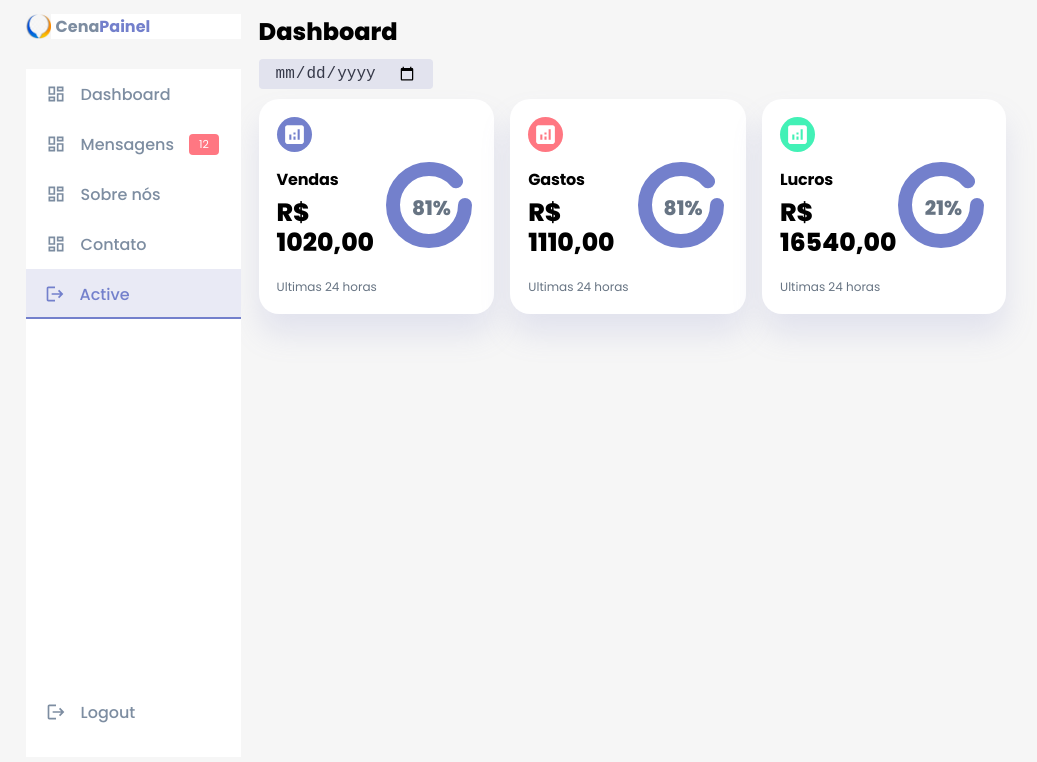
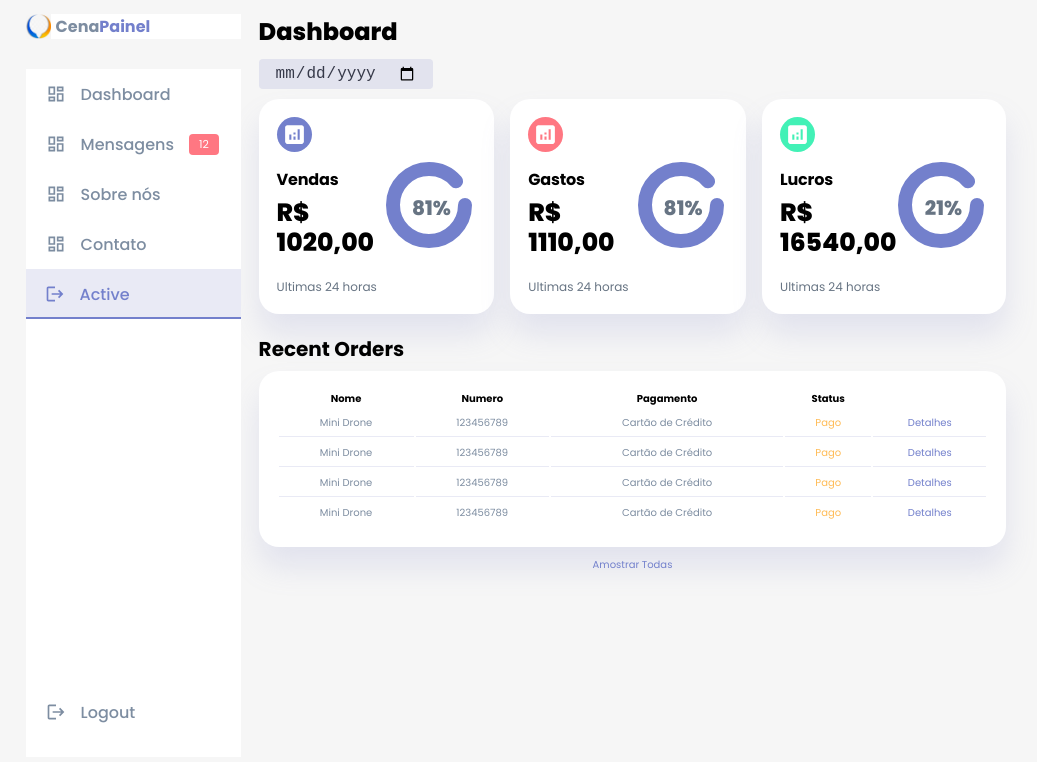
Before and after one commit to israelcena/cenapainel, a React (Create React App) app: page / in a window 1280 px wide. Shown: the top 762 px of the page, without its empty margins (0-1037 px from the left). Built offline with nearby package versions, Linux system fonts and the light colour scheme.

Commit message:
create recent orders component

```diff
--- a/src/components/dashboard/Dashboard.jsx
+++ b/src/components/dashboard/Dashboard.jsx
@@ -3,6 +3,7 @@ import Insight from "./insights/Insight";
 
 // styles
 import "./dashboardStyles.css";
+import RecentOrders from "../orders/RecentOrders";
 
 export default function Dashboard() {
 	return (
@@ -34,6 +35,7 @@ export default function Dashboard() {
 					iconColor={"#42f1b6"}
 				/>
 			</div>
+			<RecentOrders />
 		</main>
 	);
 }
--- /dev/null
+++ b/src/components/orders/RecentOrders.jsx
@@ -0,0 +1,50 @@
+import "./recentOrdersStyles.css";
+
+export default function RecentOrders() {
+	return (
+		<div className="recent-order">
+			<h2>Recent Orders</h2>
+			<table>
+				<thead>
+					<tr>
+						<th>Nome</th>
+						<th>Numero</th>
+						<th>Pagamento</th>
+						<th>Status</th>
+					</tr>
+				</thead>
+				<tbody className="recent-order--body">
+					<tr>
+						<td>Mini Drone</td>
+						<td>123456789</td>
+						<td>Cartão de Crédito</td>
+						<td className="text-yellow">Pago</td>
+						<td className="text-primary">Detalhes</td>
+					</tr>
+					<tr>
+						<td>Mini Drone</td>
+						<td>123456789</td>
+						<td>Cartão de Crédito</td>
+						<td className="text-yellow">Pago</td>
+						<td className="text-primary">Detalhes</td>
+					</tr>
+					<tr>
+						<td>Mini Drone</td>
+						<td>123456789</td>
+						<td>Cartão de Crédito</td>
+						<td className="text-yellow">Pago</td>
+						<td className="text-primary">Detalhes</td>
+					</tr>
+					<tr>
+						<td>Mini Drone</td>
+						<td>123456789</td>
+						<td>Cartão de Crédito</td>
+						<td className="text-yellow">Pago</td>
+						<td className="text-primary">Detalhes</td>
+					</tr>
+				</tbody>
+			</table>
+			<a href="#">Amostrar Todas</a>
+		</div>
+	);
+}
--- /dev/null
+++ b/src/components/orders/recentOrdersStyles.css
@@ -0,0 +1,39 @@
+.recent-order {
+	margin-top: 2rem;
+	/* font-size: 1.2rem; */
+}
+
+.recent-order h2 {
+	margin-bottom: 0.7rem;
+}
+
+.recent-order table {
+	background: var(--color-white);
+	width: 100%;
+	border-radius: var(--card-border-radius);
+	padding: var(--card-padding);
+	text-align: center;
+	box-shadow: var(--box-shadow);
+	transition: var(--transition);
+}
+
+.recent-order table:hover {
+	box-shadow: var(--box-shadow-light);
+}
+
+.recent-order--body td {
+	height: 2.8rem;
+	border-bottom: 1px solid var(--color-light);
+	color: var(--color-info-dark);
+}
+
+.recent-order--body tr:last-child td {
+	border: none;
+}
+
+.recent-order a {
+	color: var(--color-primary);
+	text-align: center;
+	display: block;
+	margin-top: 1rem;
+}
```
